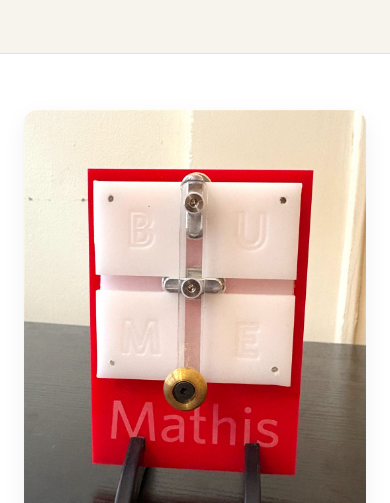
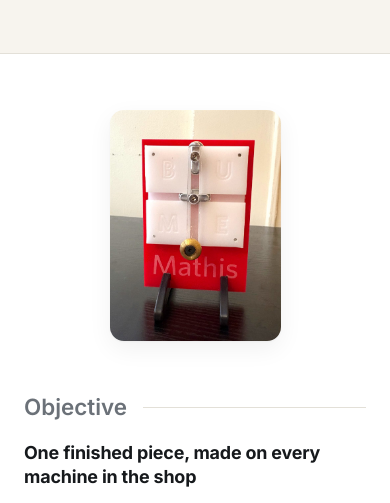
Before and after one commit to mathisseidl/portfolio, a plain HTML site: page projects/machine-shop.html in a window 390 px wide. Shown: the part 341-844 px from the top of the page. Drawn offline with Linux system fonts and the light colour scheme.

Commit message:
Halve the size of the project image above the Objective on the Manufacturing page
Co-Authored-By: Claude Sonnet 5.5 <noreply@anthropic.com>

```diff
--- a/assets/css/style.css
+++ b/assets/css/style.css
@@ -1162,8 +1162,12 @@ button:focus-visible,
 }
 .project-cover img { width: 100%; display: block; }
 
+/* Smaller cover used above the Objective (half the width of the closing one). */
+.project-cover.project-cover-sm { max-width: 25%; }
+
 @media (max-width: 640px) {
   .project-cover { max-width: 100%; }
+  .project-cover.project-cover-sm { max-width: 50%; }
 }
 
 .project-section { margin-bottom: 48px; }
--- a/projects/machine-shop.html
+++ b/projects/machine-shop.html
@@ -14,7 +14,7 @@
 <link rel="preconnect" href="https://fonts.googleapis.com" />
 <link rel="preconnect" href="https://fonts.gstatic.com" crossorigin />
 <link href="https://fonts.googleapis.com/css2?family=Inter:wght@400;500;600;700;800&family=Space+Grotesk:wght@500;600;700&display=swap" rel="stylesheet" />
-<link rel="stylesheet" href="../assets/css/style.css?v=48" />
+<link rel="stylesheet" href="../assets/css/style.css?v=49" />
 </head>
 <body>
 <a class="skip-link" href="#main">Skip to main content</a>
@@ -50,7 +50,7 @@
   <div class="project-body">
     <div class="container">
       <section class="project-section">
-        <div class="project-cover">
+        <div class="project-cover project-cover-sm">
           <img src="../assets/img/projects/manufacturing/hero.jpg" alt="Finished manufactured piece" />
         </div>
       </section>
```
